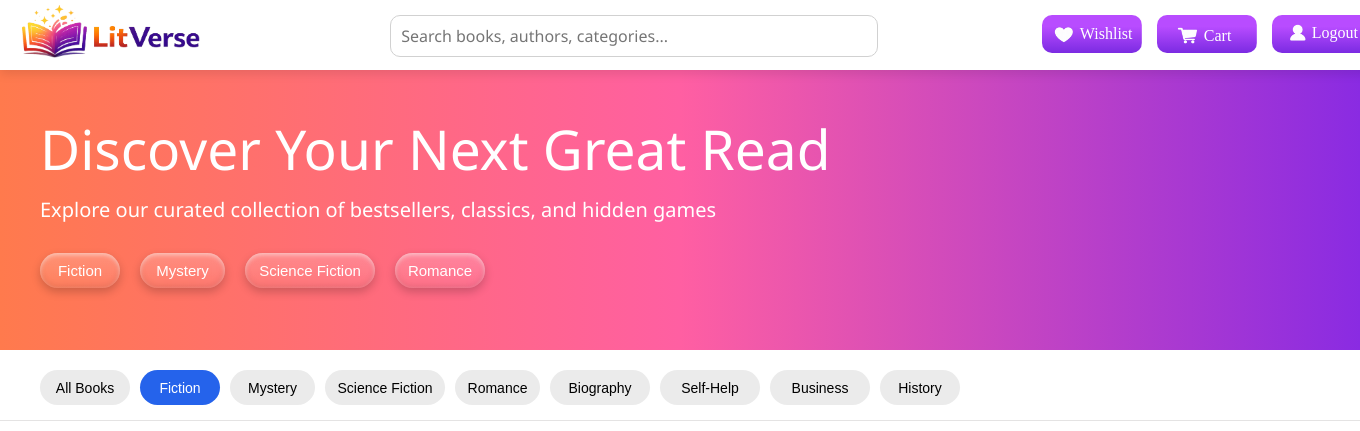
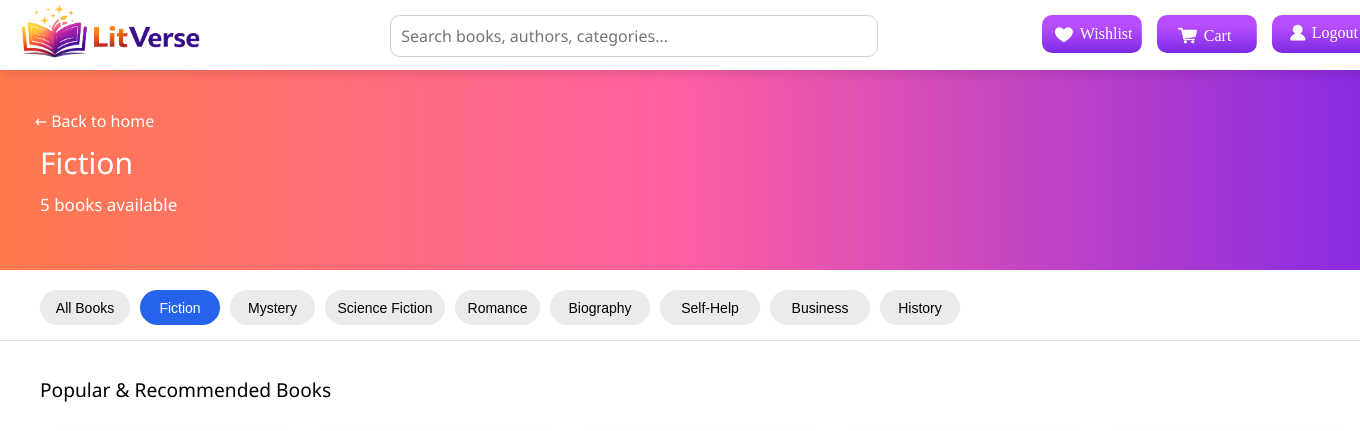
Before and after one commit to desny04/LitVerse, a Django app: page /home/?category=fiction in a window 1360 px wide. Shown: the top 431 px of the page. Run offline with Django 5.2, Linux system fonts and the light colour scheme; data comes from the database, SQL or seed files in the repository; both versions use the stored data as it was after the commit.

Commit message:
products page

```diff
--- a/bookstore/static/css/home.css
+++ b/bookstore/static/css/home.css
@@ -181,6 +181,39 @@ border-right:1px solid rgba(255,255,255,0.2);
         #ff5fa2,
         #8a2be2
     );
+}
+
+.sec-small{
+    height: 200px;
+}
+
+.backto{
+    padding-top: 40px;
+}
+
+.backto a{
+    padding-left: 35px;
+    text-decoration: none;
+    color: white;
+    font-size: 16px;
+    font-family: 'Segoe UI', Tahoma, Geneva, Verdana, sans-serif;
+}
+
+.hero-cat-title{
+    padding-top: 10px;
+    padding-left: 40px;
+    color: white;
+    font-size: 30px;
+    font-family: 'Segoe UI', Tahoma, Geneva, Verdana, sans-serif;
+    font-weight: 500;
+}
+
+.book-avail{
+    padding-top: 10px;
+    padding-left: 40px;
+    color: white;
+    font-size: 17px;
+    font-family: 'Segoe UI', Tahoma, Geneva, Verdana, sans-serif;
 }
 
 .discover_head{
@@ -636,6 +669,11 @@ border-right:1px solid rgba(255,255,255,0.2);
     padding-top: 13px;
 }
 
+.quick-links a{
+    text-decoration: none;
+    color: inherit;
+}
+
 .quick-links li{
     padding-top: 8px;
 }
--- a/bookstore/templates/home.html
+++ b/bookstore/templates/home.html
@@ -12,7 +12,7 @@
 
         <div class="left_nav">
             <div class="litverselogo">
-                <img src="{% static 'images/logohorizont.png' %}" alt="" width="180px">
+                <a href="{% url 'home' %}"><img src="{% static 'images/logohorizont.png' %}" alt="" width="180px"></a>
             </div>
         </div>
 
@@ -41,7 +41,23 @@
 
     </div>
 
-    <div class="main_section">
+    <div class="main_section {% if category %}sec-small{% else %}sec-big{% endif %}">
+
+        {% if category %}
+
+        <div class="backto">
+            <a href="{% url 'home' %}">← Back to home</a>
+        </div>
+
+        <div class="hero-cat-title">
+            <p>{{ category|title }}</p>
+        </div>
+
+        <div class="book-avail">
+            <p>{{ books.count }} books available</p>
+        </div>
+
+        {% else %}
 
         <div class="discover_head">
             <p>Discover Your Next Great Read</p>
@@ -53,21 +69,23 @@
 
         <div class="main_sec_btns">
             <div class="explore_fiction">
-                <a href=""><button>Fiction</button></a>
+                <a href="?category=fiction"><button>Fiction</button></a>
             </div>
 
             <div class="explore_mystery">
-                <a href=""><button>Mystery</button></a>
+                <a href="?category=mystery"><button>Mystery</button></a>
             </div>
 
             <div class="explore_scific">
-                <a href=""><button>Science Fiction</button></a>
+                <a href="?category=scifi"><button>Science Fiction</button></a>
             </div>
 
             <div class="explore_romance">
-                <a href=""><button>Romance</button></a>
+                <a href="?category=romance"><button>Romance</button></a>
             </div>
         </div>
+
+        {% endif %}
     </div>
 
     <div class="categories_btns">
@@ -186,10 +204,10 @@
             <div class="quick-links">
                 <p>Quick Links</p>
                 <ul type="none">
-                    <li>Home</li>
-                    <li>Fiction</li>
-                    <li>Self Help</li>
-                    <li>Business</li>
+                    <a href="{% url 'home' %}"><li>Home</li></a>
+                    <a href="?category=history"><li>History</li></a>
+                    <a href="?category=selfhelp"><li>Self Help</li></a>
+                    <a href="?category=business"><li>Business</li></a>
                 </ul>
             </div>
 
```
Also changed, not shown: bookstore/db.sqlite3.
